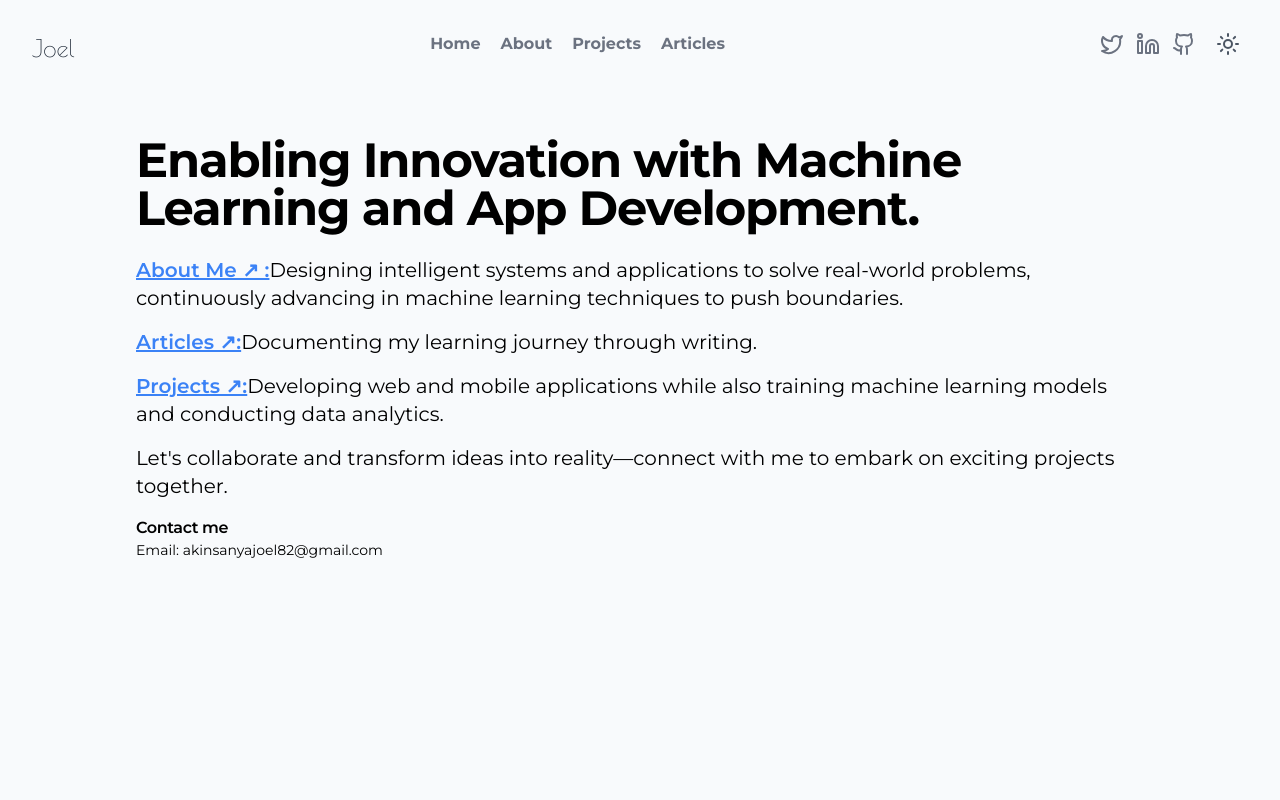
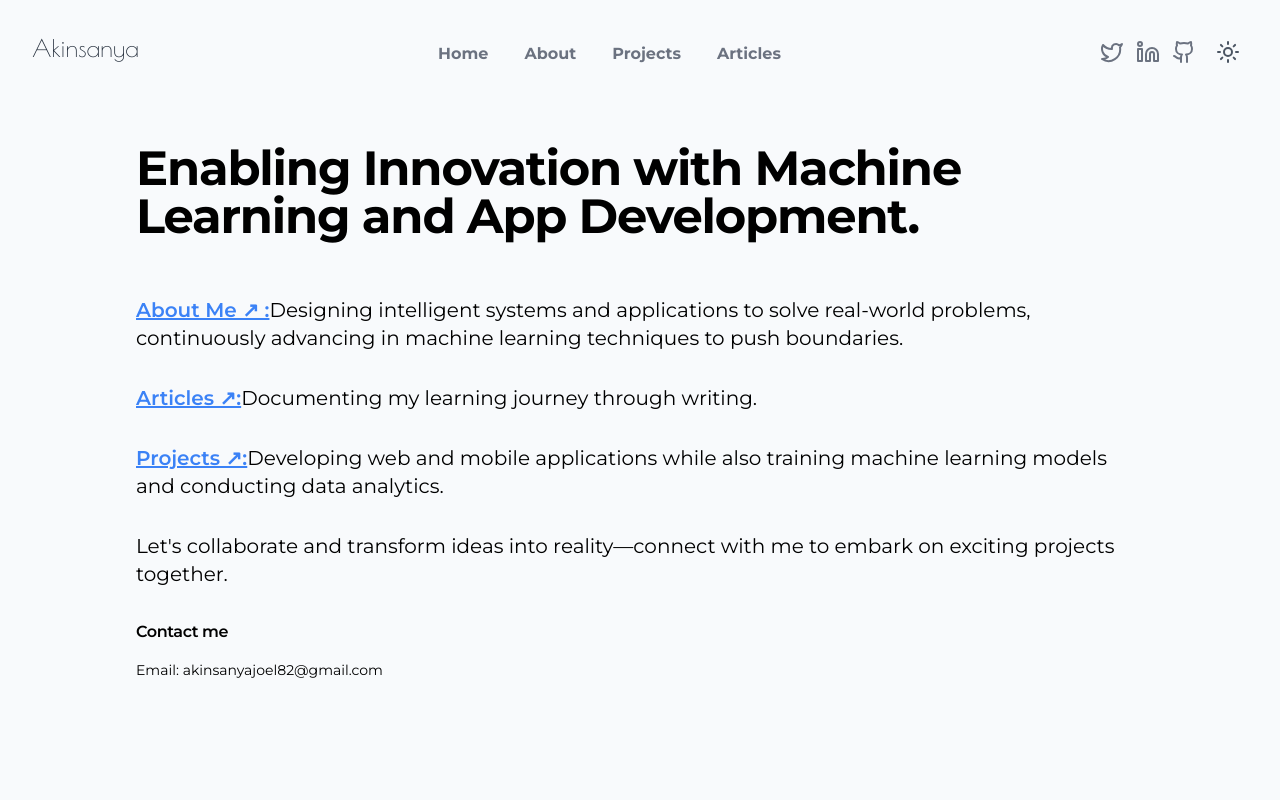
Before and after one commit to kiojoel/akinsanya, a Next.js app: page / in a window 1280 px wide. Shown: the top 800 px of the page. Built offline with nearby package versions, Linux system fonts and the light colour scheme.

Commit message:
minor fixes

```diff
--- a/app/components/Navbar.tsx
+++ b/app/components/Navbar.tsx
@@ -32,19 +32,19 @@ export function Navbar() {
   const pathname = usePathname();
   return (
     <nav className="flex align-center justify-between px-8 py-8 sticky top-0 z-50 bg-slate-50 dark:bg-black ">
-      <div className="mt-[-2]">
+      <div className=" p-0 mt-[-5]">
         <Link href="/">
           <h1
             className={cn(
-              `${poit.className} font-extrabold text-2xl text-gray-800 dark:text-gray-300 `
+              `${poit.className} mt-[-3] font-extrabold text-2xl text-gray-800 dark:text-gray-300 `
             )}
           >
-            Joel
+            Akinsanya
           </h1>
         </Link>
       </div>
 
-      <div className="hidden sm:flex ">
+      <div className="hidden mt-2.5 sm:flex gap-4">
         {navItems.map((item, index) => (
           <Link key={index} href={item.href}>
             <div
@@ -58,7 +58,7 @@ export function Navbar() {
         ))}
       </div>
 
-      <div className=" flex align-center justify-center ">
+      <div className=" mt-2 flex align-center justify-center ">
         <a
           href="https://twitter.com/Akinsanya__Joel"
           target="_blabk"
--- a/app/page.tsx
+++ b/app/page.tsx
@@ -1,6 +1,6 @@
 export default function Home() {
   return (
-    <div className="max-w-7xl pl-7 md:px-10 mx-auto mt-8">
+    <div className="max-w-7xl pl-7 md:px-10 mx-auto mt-8 flex flex-col gap-4">
       <h1
         className=" scroll-m-20 text-4xl font-bold tracking-tight lg:text-5xl mb-4`
         "
```
